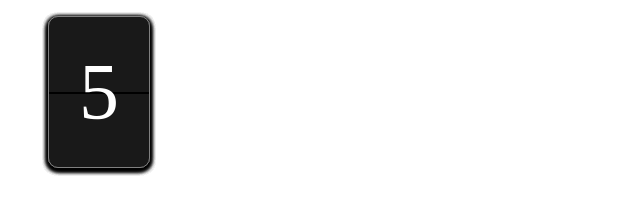
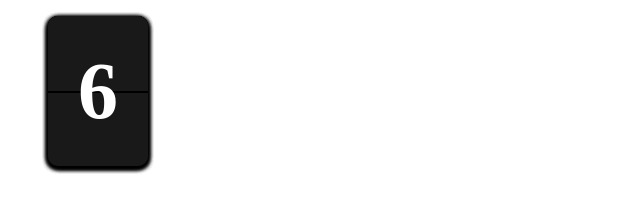
Before and after one commit to optshj/FlipClock, a React (Create React App) app: page / in a window 1280 px wide. Shown: the top 218 px of the page, without its empty margins (0-640 px from the left). Built offline with nearby package versions, Linux system fonts and the light colour scheme.

Commit message:
[Feat] FlipCard 테두리 삭제,딜레이 로직 수정

```diff
--- a/src/components/js/Clock.tsx
+++ b/src/components/js/Clock.tsx
@@ -8,6 +8,7 @@ function Clock(){
         const intervalId = setInterval(()=> {
             setCount((count+1)%10);
         },1000);
+        return () => clearInterval(intervalId);
     })
 
     return(
--- a/src/components/js/FlipCard.tsx
+++ b/src/components/js/FlipCard.tsx
@@ -5,19 +5,21 @@ interface FlipClockProps{
 }
 const Ul = styled.ul`
 	list-style:none;
+	box-shadow: 0 2px 5px rgba(0, 0, 0, .7);
+	font-weight:bold;
+	list-style:none;
 `
 const FlipCard = styled.li`
 	position:absolute;
 	&.back{
-		z-index:1;
+		z-index:2;
 	}
 	&.front{
-		z-index:2;
+		z-index:1;
 	}
 `
 const Div = styled.div`
 	position:absolute;
-	z-index:1;
 	left:0;
 	overflow:hidden;
 	width:100%;
@@ -28,7 +30,6 @@ const Template = styled.div`
 	box-shadow:0 2px 5px rgba(0,0,0,.7);
 	width:100px;
 	height:150px;
-	border:1px solid gray;
 	border-radius:10px;
 	background-color:#191919;
 `
@@ -78,7 +79,7 @@ function FlipClock({count}:FlipClockProps) {
 				{[...Array(10).keys()].map((num) => (
 					<FlipCard
 						key={num}
-						className={`${num === count ? 'front':'back'}`}
+						className={`${num === count ? 'front':''}${num === (count+1)%10 ? 'back':''}`}
 						>
 						<Template>
 							<Upper>
```
Also changed, not shown: tsconfig.json (+0 -7 lines).
